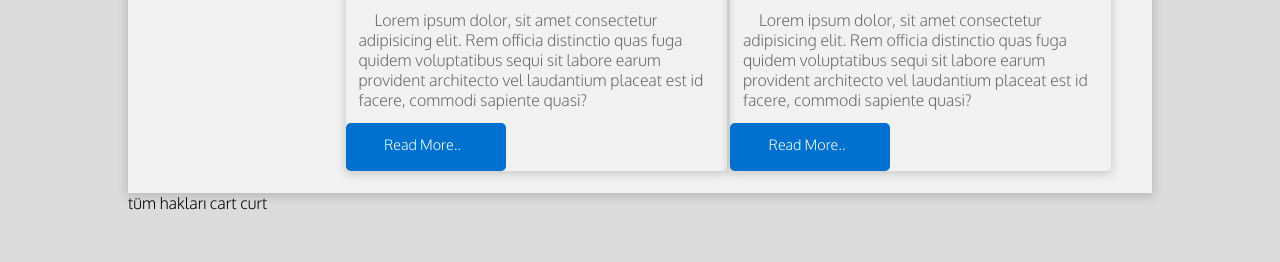
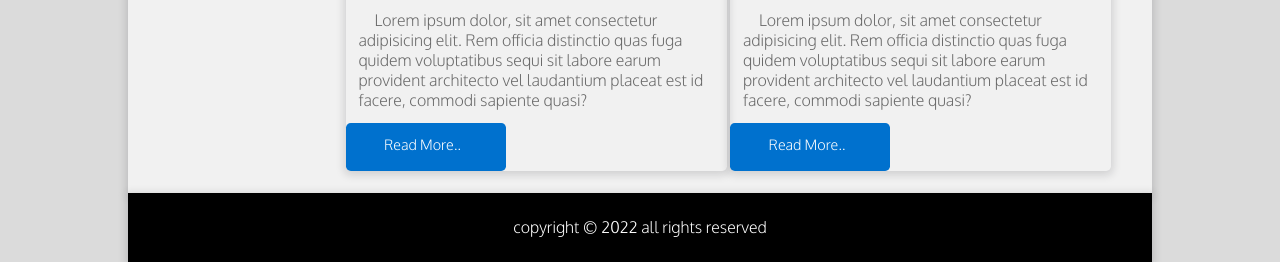
Before and after one commit to ersenozturk/HTML-CSS-Exercises, a plain HTML site: page impossible_is_nothing_web_design/index.html in a window 1280 px wide. Shown: the part 1144-1406 px from the top of the page. Before the commit the page ends 1357 px from the top, so only its background shows below. Drawn offline with Linux system fonts and the light colour scheme; a web font is replaced by a local one.

Commit message:
footer was arranged

```diff
--- a/impossible_is_nothing_web_design/index.html
+++ b/impossible_is_nothing_web_design/index.html
@@ -80,7 +80,7 @@
             </main>
         </section>
 
-        <footer> tüm hakları cart curt</footer>
+        <footer>copyright © 2022 all rights reserved</footer>
     </div>
 
 </body>
--- a/impossible_is_nothing_web_design/style.css
+++ b/impossible_is_nothing_web_design/style.css
@@ -187,4 +187,15 @@ h5 {
 .btn:hover{
     opacity: 0.5;
 }
-16.33
+
+footer {
+    width: 100%;
+    height: 4.3rem;
+    background-color: black;
+    color: white;
+    line-height: 4.3rem;
+    text-align: center;
+    box-shadow: 0 2px 8px 2px rgba(20, 23, 28, 0.15);
+}
+
+/* about */
```
